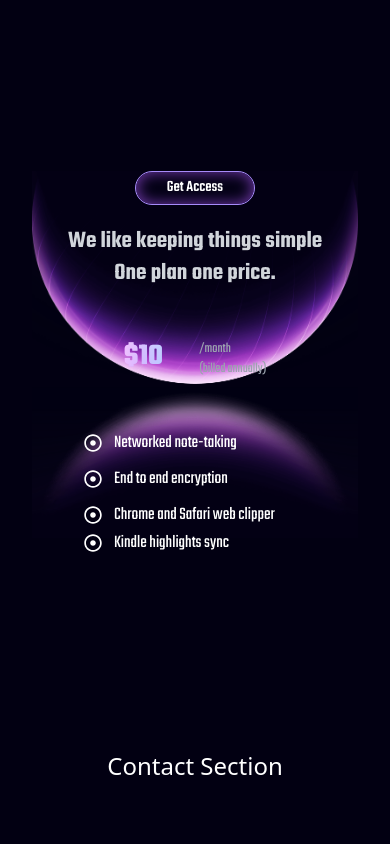
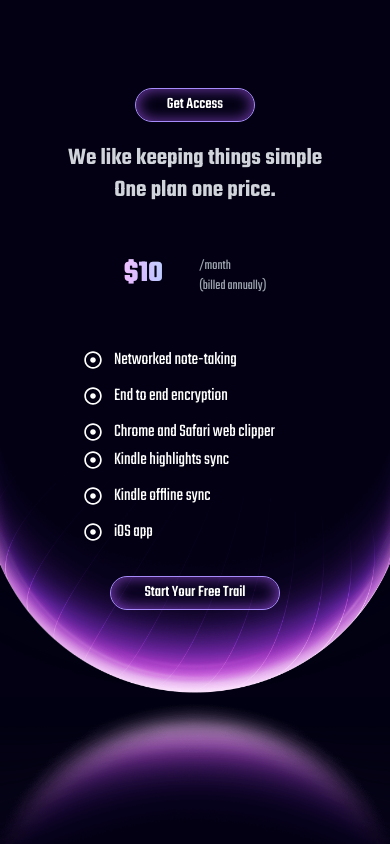
Before and after one commit to siddhuthecoder/spherex, a React (Vite) app: page / in a window 390 px wide. Shown: the part 3920-4764 px from the top of the page. Built offline with nearby package versions, Linux system fonts and the light colour scheme; a web font is replaced by a local one.

Commit message:
mobileview

```diff
--- a/src/components/Pricing.jsx
+++ b/src/components/Pricing.jsx
@@ -3,10 +3,10 @@ import { FaRegDotCircle } from "react-icons/fa";
 
 const Pricing = () => {
   return (
-    <div className="relative w-full md:h-[100vh] mx-auto p-8 rounded-xl text-white md:my-[40px] overflow-hidden flex flex-col items-center my-[100px] font-teko"
+    <div className="relative w-full md:h-[180vh]  mx-auto p-8 rounded-xl text-white md:mt-0 mt-[400px] md:overflow-hidden flex flex-col-reverse md:flex-col items-center  font-teko"
       >
-        <img src="PRICING.png" alt="" className='md:scale-[0.6]' />
-        <div className='absolute  md:top-[70px]'>
+        <img src="PRICING.png" alt="" className='md:scale-[0.6] scale-[1.3]' />
+        <div className='absolute bottom-[260px] md:top-[70px]'>
       <div className="text-center mb-8">
       <div class="px-2 py-1 rounded-full text-md font-medium border border-violet-400  hover:text-white transition-all duration-300 shadow-[inset_0_0_15px_rgba(168,85,247,0.7)] w-[120px] mx-auto">
                 Get Access
```
